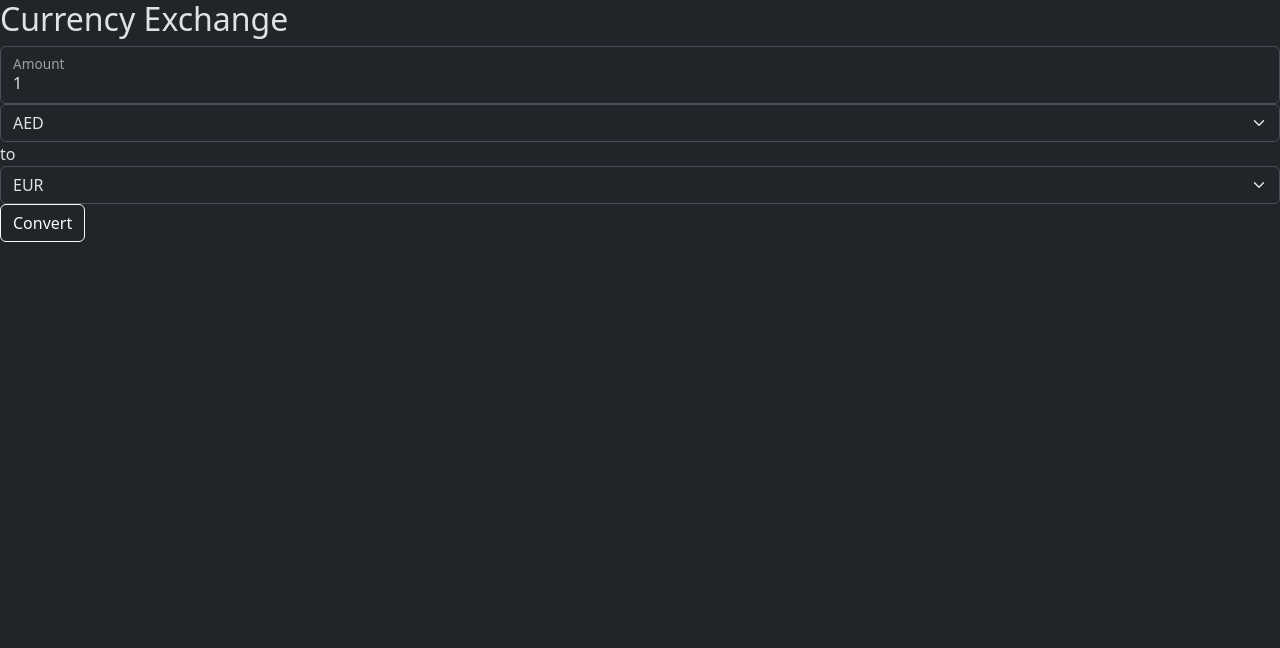
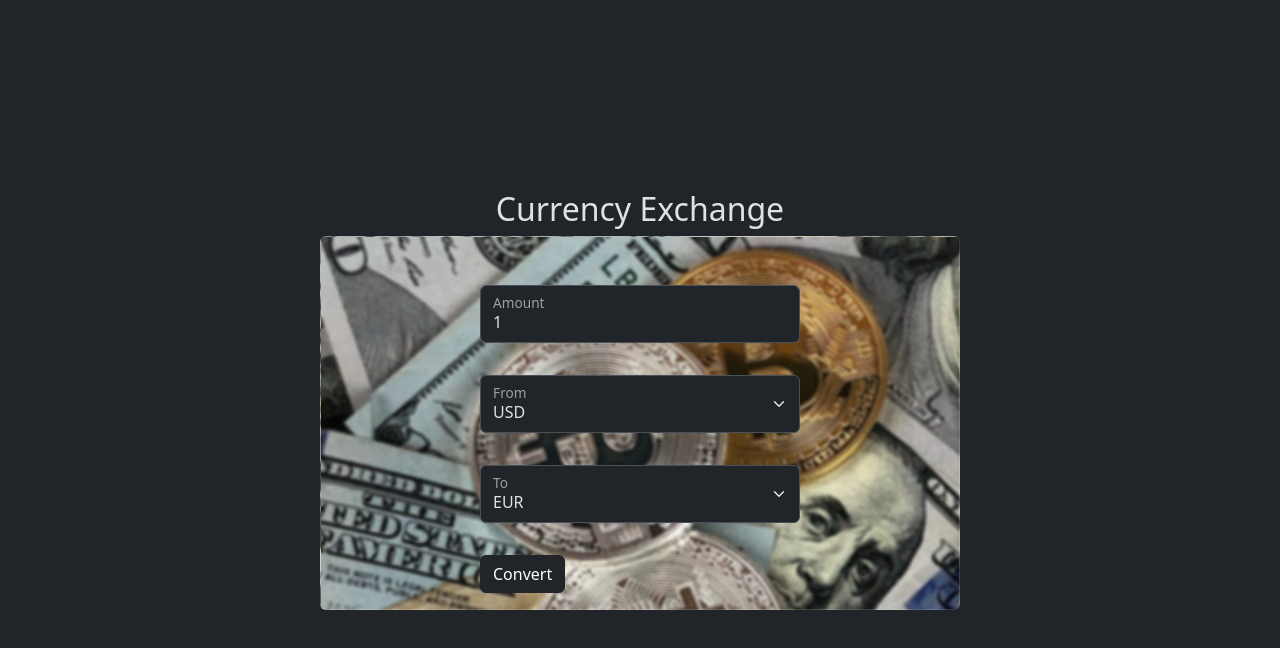
Before and after one commit to BarAgmon/webapp-frontend, a React (Vite) app: page /currency in a window 1280 px wide. Shown: the top 648 px of the page. Built offline with nearby package versions, Linux system fonts and the light colour scheme.

Commit message:
Added currency exchange calculator

```diff
--- a/src/pages/CurrencyExchange.tsx
+++ b/src/pages/CurrencyExchange.tsx
@@ -1,6 +1,9 @@
-import React, { useState } from 'react';
+import { useState } from 'react';
 import {convertCurrency, supportedCurrencies} from '../services/currency-api'
-import { Button } from 'react-bootstrap';
+import { Alert, Button } from 'react-bootstrap';
+import Card from 'react-bootstrap/Card';
+import styled from 'styled-components';
+import MoneyPng from '../images/image.jpg';
 
 function CurrencyExchange() {
   const [fromCurrency, setFromCurrency] = useState('USD');
@@ -13,9 +16,11 @@ function CurrencyExchange() {
     }
 
   return (
-    <div>
+    <PagePosition>
       <h2>Currency Exchange</h2>
-      <div className="form-floating">
+      <DesignedCard>
+        <Card.Body>
+          <InputDiv className="form-floating">
             <input
                 type="number"
                 value={amount}
@@ -25,19 +30,53 @@ function CurrencyExchange() {
                 id="floatingInputGrid"
             />
             <label htmlFor="floatingInputGrid">Amount</label>
-      </div>
-      <select className="form-select" id="floatingSelect" value={fromCurrency} onChange={(e) => setFromCurrency(e.target.value)}>
-      {supportedCurrencies.map((currency) => (<option value="currency">{currency}</option>))}
+          </InputDiv>
+          <InputDiv className="form-floating">
+            <select className="form-select" id="fromCurrency" value={fromCurrency} onChange={(e) => setFromCurrency(e.target.value)}>
+              {supportedCurrencies.map((currency) => (<option value={currency} key={currency}>{currency}</option>))}
             </select>
-      <span> to </span>
-      <select className="form-select" id="floatingSelect" value={toCurrency} onChange={(e) => setToCurrency(e.target.value)}>
-        <option value="USD">USD</option>
-        <option value="EUR">EUR</option>
+            <label htmlFor="fromCurrency">From</label>
+          </InputDiv>
+          <InputDiv className="form-floating">
+            <select className="form-select" id="toCurrency" value={toCurrency} onChange={(e) => setToCurrency(e.target.value)}>
+              {supportedCurrencies.map((currency) => (<option value={currency} key={currency}>{currency}</option>))}
             </select>
-      <Button onClick={handleConvert} variant="outline-light">Convert</Button>
-      <p>{result}</p>
-    </div>
+            <label htmlFor="toCurrency">To</label>
+          </InputDiv>
+          <InputDiv>
+            <Alert key="result" variant="success" show={result != ""} onClose={() => setResult("")} dismissible>{result}</Alert>
+          </InputDiv>
+          <InputDiv>
+            <Button onClick={handleConvert} variant="dark">Convert</Button>
+          </InputDiv>
+        </Card.Body>
+      </DesignedCard>
+    </PagePosition>
   );
 };
 
 export default CurrencyExchange;
+
+
+const DesignedCard = styled(Card)`
+  width: 40em;
+  display: flex;
+  align-items: center;
+  justify-content: center;
+  background-image: url(${MoneyPng});
+`
+const PagePosition = styled.div`
+    display: flex;
+    align-items: center;
+    justify-content: center;
+    flex-direction: column;
+    background-position: center;
+    background-size: cover;
+    background-repeat: no-repeat;
+    width: 100vw;
+    height: 100vh;
+`
+const InputDiv = styled.div`
+  width: 20em;
+  margin-top: 2em;
+`
```
Also changed, not shown: src/images/image.jpg (added), src/images/money.jpeg (added). Lines whose indentation alone changed are shown as unchanged.
